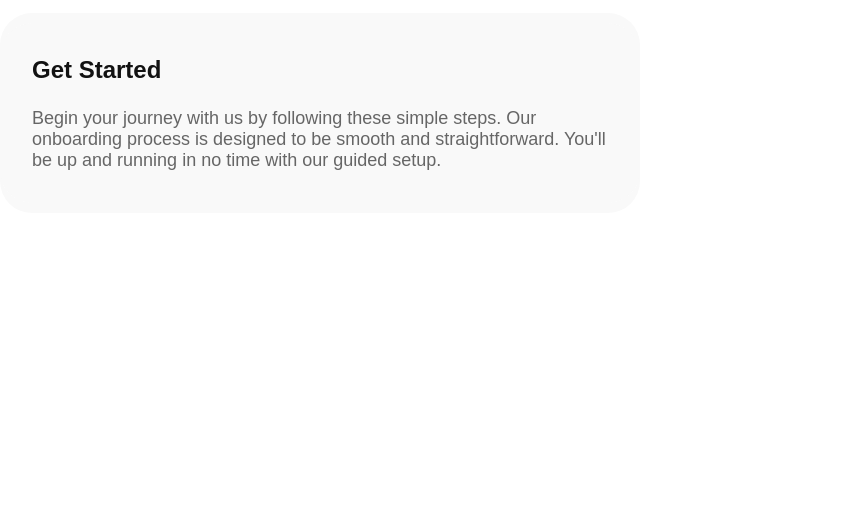
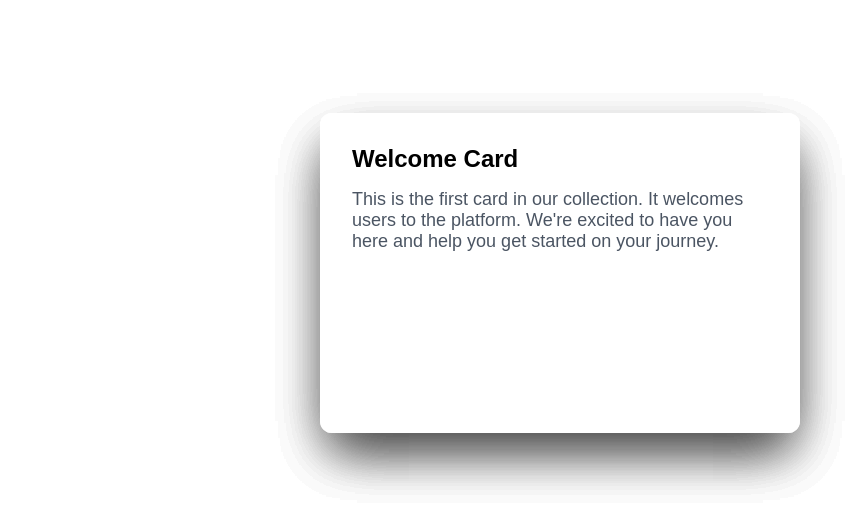
Before and after one commit to GaiaGD/pf-25, a Next.js app: page / in a window 1280 px wide. Shown: the part 287-800 px from the top of the page, without its empty margins (320-1183 px from the left). Built offline with nearby package versions, Linux system fonts and the light colour scheme.

Commit message:
added motion

```diff
--- a/cards.json
+++ b/cards.json
@@ -1,24 +1,44 @@
 {
     "cards": [
         {
+            "id": 1,
             "heading": "Welcome Card",
-            "subheading": "This is the first card in our collection. It welcomes users to the platform. We're excited to have you here and help you get started on your journey."
+            "subheading": "This is the first card in our collection. It welcomes users to the platform. We're excited to have you here and help you get started on your journey.",
+            "offsetX": 0,
+            "offsetY": 0,
+            "rotation": 0
         },
         {
+            "id": 2,
             "heading": "About Us",
-            "subheading": "Learn more about our company, mission, and values. We're dedicated to providing exceptional service and building lasting relationships. Our team is passionate about what we do and committed to your success."
+            "subheading": "Learn more about our company, mission, and values. We're dedicated to providing exceptional service and building lasting relationships. Our team is passionate about what we do and committed to your success.",
+            "offsetX": 0,
+            "offsetY": 0,
+            "rotation": 0
         },
         {
+            "id": 3,
             "heading": "Services",
-            "subheading": "Explore the wide range of services we offer to our clients. From consulting to implementation, we provide comprehensive solutions tailored to your needs. Our expertise spans multiple industries and technologies."
+            "subheading": "Explore the wide range of services we offer to our clients. From consulting to implementation, we provide comprehensive solutions tailored to your needs. Our expertise spans multiple industries and technologies.",
+            "offsetX": 0,
+            "offsetY": 0,
+            "rotation": 0
         },
         {
+            "id": 4,
             "heading": "Contact Information",
-            "subheading": "Find out how to get in touch with our support team. We're available through multiple channels to assist you whenever you need help. Your satisfaction is our top priority and we're here to support you."
+            "subheading": "Find out how to get in touch with our support team. We're available through multiple channels to assist you whenever you need help. Your satisfaction is our top priority and we're here to support you.",
+            "offsetX": 0,
+            "offsetY": 0,
+            "rotation": 0
         },
         {
+            "id": 5,
             "heading": "Get Started",
-            "subheading": "Begin your journey with us by following these simple steps. Our onboarding process is designed to be smooth and straightforward. You'll be up and running in no time with our guided setup."
+            "subheading": "Begin your journey with us by following these simple steps. Our onboarding process is designed to be smooth and straightforward. You'll be up and running in no time with our guided setup.",
+            "offsetX": 0,
+            "offsetY": 0,
+            "rotation": 0
         }
     ]
 }
--- a/src/app/components/Card/Card.module.scss
+++ b/src/app/components/Card/Card.module.scss
@@ -6,25 +6,27 @@
   top: 50%;
   left: 50%;
   transform: translate(-50%, -50%);
-  background-color: $off-white;
-  border-radius: $border-radius-medium;
-  padding: $padding-large;
+  background-color: white;
+  border-radius: 0.75rem;
+  box-shadow: 0 25px 50px -12px rgb(0 0 0 / 0.25);
+  padding: 2rem;
   color: $charcoal;
   display: flex;
   flex-direction: column;
-  gap: $padding-medium;
-  &:hover {
-    @include card-hover-effect;
-  }
+  width: 100%;
+  max-width: 30rem;
+  height: 100%;
+  max-height: 20rem;
 
   .heading {
     font-size: map-get($font-sizes, '2xl');
     font-weight: 600;
+    color: black;
+    margin-bottom: 1rem;
   }
 
   .subheading {
     font-size: map-get($font-sizes, lg);
-    color: $text-secondary;
+    color: rgb(75 85 99);
   }
-
 }
--- a/src/app/components/Card/Card.tsx
+++ b/src/app/components/Card/Card.tsx
@@ -1,15 +1,11 @@
+import { motion } from 'framer-motion';
 import styles from "./Card.module.scss";
 
-interface CardProps {
-  heading: string;
-  subheading: string;
-}
-
-export default function Card({ heading, subheading }: CardProps) {
+export default function Card({ heading, subheading, motionProps }: CardProps) {
   return (
-    <div className={styles.card}>
+    <motion.div className={styles.card} {...motionProps}>
       <h2 className={styles.heading}>{heading}</h2>
       <p className={styles.subheading}>{subheading}</p>
-    </div>
+    </motion.div>
   );
 }
--- a/src/app/page.tsx
+++ b/src/app/page.tsx
@@ -1,7 +1,7 @@
 'use client';
 
 import { useEffect, useRef, useState } from "react";
-import { motion, AnimatePresence } from 'framer-motion';
+import { AnimatePresence } from 'framer-motion';
 
 
 
@@ -42,7 +42,7 @@ export default function Home() {
         setActiveCards(rest);
         setThrownCards([...thrownCardsRef.current, topCard]);
 
-        setTimeout(() => setIsScrolling(false), 600);
+        setTimeout(() => setIsScrolling(false), 300);
       } else if (e.deltaY < 0 && thrownCardsRef.current.length > 0) {
         // Scrolling up - bring back last thrown card
         setIsScrolling(true);
@@ -50,7 +50,7 @@ export default function Home() {
         setThrownCards(thrownCardsRef.current.slice(0, -1));
         setActiveCards([lastThrown, ...activeCardsRef.current]);
 
-        setTimeout(() => setIsScrolling(false), 600);
+        setTimeout(() => setIsScrolling(false), 300);
       }
     };
 
@@ -59,24 +59,53 @@ export default function Home() {
   }, [isScrolling]);
 
 
-
-  console.log(cards);
-
-
   return (
     <div className="page">
       <main className="main">
-
+        <AnimatePresence>
         {
-          activeCards.map((item, index) => (
+          activeCards.map((card, index) => (
             <Card
-              key={index}
-              heading={item.heading}
-              subheading={item.subheading}
+              key={card.id}
+              heading={card.heading}
+              subheading={card.subheading}
+              id={card.id}
+              offsetX={card.offsetX}
+              offsetY={card.offsetY}
+              rotation={card.rotation}
+              motionProps={{
+                initial: {
+                  y: -800,
+                  x: card.offsetX,
+                  rotate: card.rotation,
+                },
+                animate: {
+                  y: card.offsetY,
+                  x: card.offsetX,
+                  rotate: card.rotation,
+                  zIndex: activeCards.length - index,
+                },
+                exit: {
+                  y: -800,
+                  x: card.offsetX,
+                  rotate: card.rotation,
+                  transition: {
+                    duration: 0.5,
+                    ease: "easeInOut",
+                  },
+                },
+                transition: {
+                  duration: 0.5,
+                  ease: "easeInOut",
+                },
+                style: {
+                  transformOrigin: "top center",
+                },
+              }}
             />
           ))
         }
-
+        </AnimatePresence>
       </main>
     </div>
   );
--- a/types.d.ts
+++ b/types.d.ts
@@ -1,4 +1,9 @@
 interface CardProps {
+  id: number;
   heading: string;
   subheading: string;
+  offsetX: number;
+  offsetY: number;
+  rotation: number;
+  motionProps?: HTMLMotionProps<"div">;
 }
```
